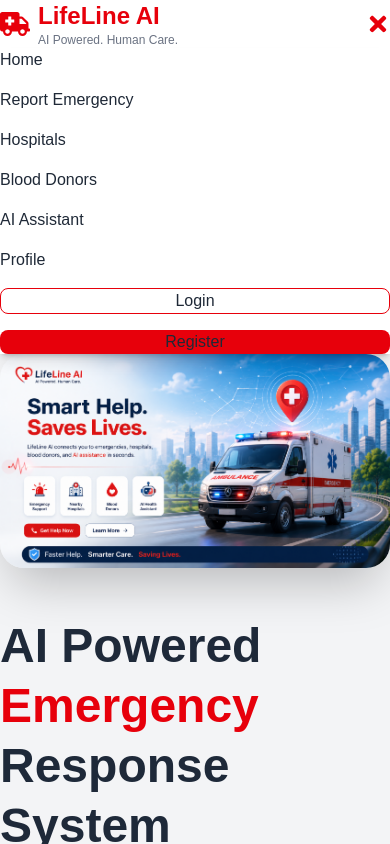
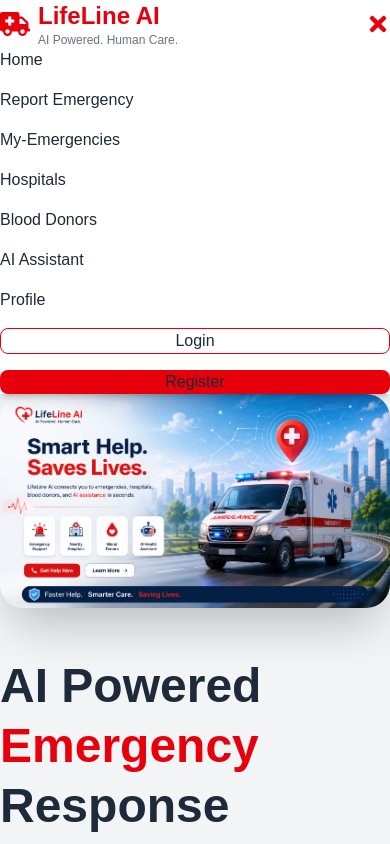
Before and after one commit to lovesh-semwal/Lifeline-AI, a React (Vite) app in the folder client/: page / in a window 390 px wide. Both pictures are taken after a click on the button 378 px from the left and 24 px from the top of the page. Shown: the top 844 px of the page. Built offline with nearby package versions, Linux system fonts and the light colour scheme; no server answers.

Commit message:
some small changes for mobile

```diff
--- a/client/src/components/Navbar.jsx
+++ b/client/src/components/Navbar.jsx
@@ -143,6 +143,10 @@
               Report Emergency
             </NavLink>
 
+            <NavLink to="/my-emergencies" onClick={() => setMenuOpen(false)}>
+              My-Emergencies
+            </NavLink>
+
             <NavLink to="/hospitals" onClick={() => setMenuOpen(false)}>
               Hospitals
             </NavLink>
```
